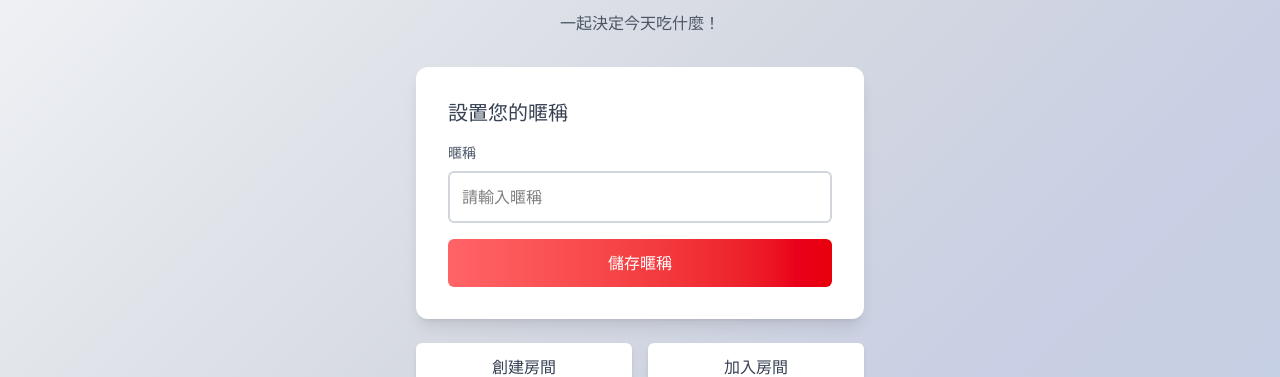
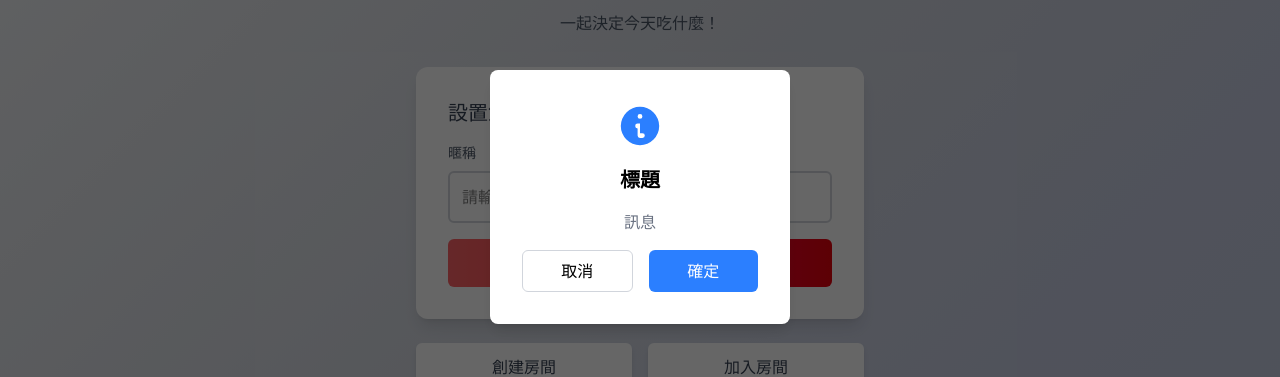
Before and after one commit to jon111rock/dine-vote, a Vue app: page / in a window 1280 px wide. Shown: the part 203-580 px from the top of the page. Built offline with nearby package versions, Linux system fonts and the light colour scheme; no server answers.

Commit message:
feat(modal): 新增Modal元件至App.vue，並調整DIcon元件以支持動態大小

```diff
--- a/src/App.vue
+++ b/src/App.vue
@@ -1,5 +1,6 @@
 <script setup>
 import ToastContainer from '@/components/common/ToastContainer.vue'
+import Modal from '@/components/common/Modal.vue'
 </script>
 
 <template>
@@ -12,6 +13,7 @@ import ToastContainer from '@/components/common/ToastContainer.vue'
       </router-view>
     </main>
     <ToastContainer />
+    <Modal />
   </div>
 </template>
 
--- a/src/components/common/DIcon.vue
+++ b/src/components/common/DIcon.vue
@@ -5,6 +5,10 @@ const props = defineProps({
   type: {
     type: String,
     required: true
+  },
+  size: {
+    type: String,
+    default: 12
   }
 })
 
@@ -16,21 +20,26 @@ const iconClass = computed(() => {
     'text-yellow-500': props.type === TOAST_TYPES.WARNING
   }
 })
+
+const iconSize = computed(() => {
+  return `w-${props.size} h-${props.size}`
+})
+
 </script>
 
 <template>
   <!-- 圖標 -->
-  <div class="flex-shrink-0" :class="iconClass">
-    <svg v-if="type === TOAST_TYPES.SUCCESS" class="w-6 h-6" fill="currentColor" viewBox="0 0 20 20" xmlns="http://www.w3.org/2000/svg">
+    <div class="flex-shrink-0" :class="[iconClass, iconSize]">
+    <svg v-if="type === TOAST_TYPES.SUCCESS" fill="currentColor" viewBox="0 0 20 20" xmlns="http://www.w3.org/2000/svg">
       <path fill-rule="evenodd" d="M10 18a8 8 0 100-16 8 8 0 000 16zm3.707-9.293a1 1 0 00-1.414-1.414L9 10.586 7.707 9.293a1 1 0 00-1.414 1.414l2 2a1 1 0 001.414 0l4-4z" clip-rule="evenodd"></path>
     </svg>
-    <svg v-else-if="type === TOAST_TYPES.ERROR" class="w-6 h-6" fill="currentColor" viewBox="0 0 20 20" xmlns="http://www.w3.org/2000/svg">
+    <svg v-else-if="type === TOAST_TYPES.ERROR" fill="currentColor" viewBox="0 0 20 20" xmlns="http://www.w3.org/2000/svg">
       <path fill-rule="evenodd" d="M10 18a8 8 0 100-16 8 8 0 000 16zM8.707 7.293a1 1 0 00-1.414 1.414L8.586 10l-1.293 1.293a1 1 0 101.414 1.414L10 11.414l1.293 1.293a1 1 0 001.414-1.414L11.414 10l1.293-1.293a1 1 0 00-1.414-1.414L10 8.586 8.707 7.293z" clip-rule="evenodd"></path>
     </svg>
-    <svg v-else-if="type === TOAST_TYPES.INFO" class="w-6 h-6" fill="currentColor" viewBox="0 0 20 20" xmlns="http://www.w3.org/2000/svg">
+    <svg v-else-if="type === TOAST_TYPES.INFO" fill="currentColor" viewBox="0 0 20 20" xmlns="http://www.w3.org/2000/svg">
       <path fill-rule="evenodd" d="M18 10a8 8 0 11-16 0 8 8 0 0116 0zm-7-4a1 1 0 11-2 0 1 1 0 012 0zM9 9a1 1 0 000 2v3a1 1 0 001 1h1a1 1 0 100-2h-1V9z" clip-rule="evenodd"></path>
     </svg>
-    <svg v-else-if="type === TOAST_TYPES.WARNING" class="w-6 h-6" fill="currentColor" viewBox="0 0 20 20" xmlns="http://www.w3.org/2000/svg">
+    <svg v-else-if="type === TOAST_TYPES.WARNING" fill="currentColor" viewBox="0 0 20 20" xmlns="http://www.w3.org/2000/svg">
       <path fill-rule="evenodd" d="M8.257 3.099c.765-1.36 2.722-1.36 3.486 0l5.58 9.92c.75 1.334-.213 2.98-1.742 2.98H4.42c-1.53 0-2.493-1.646-1.743-2.98l5.58-9.92zM11 13a1 1 0 11-2 0 1 1 0 012 0zm-1-8a1 1 0 00-1 1v3a1 1 0 002 0V6a1 1 0 00-1-1z" clip-rule="evenodd"></path>
     </svg>
   </div>
--- /dev/null
+++ b/src/components/common/Modal.vue
@@ -0,0 +1,34 @@
+<script setup>
+import DIcon from "@/components/common/DIcon.vue"
+
+const props = defineProps({
+  open: {
+    type: Boolean,
+    required: true
+  },
+  title: {
+    type: String,
+    required: true,
+    default: '標題'
+  },
+  message: {
+    type: String,
+    required: true,
+    default: '訊息'
+  }
+})
+</script>
+
+<template>
+  <div class="fixed inset-0 flex items-center justify-center bg-black/60" v-if="true">
+    <div class="min-w-[300px] bg-white p-8 rounded-lg shadow-lg flex flex-col items-center gap-4">
+      <DIcon type="info" size="12" />
+      <h1 class="text-xl font-bold">{{ title }}</h1>
+      <p class="text-gray-500">{{ message }}</p>
+      <div class="flex gap-4 w-full">
+        <button class="w-full border border-gray-300 px-4 py-2 rounded-md cursor-pointer">取消</button>
+        <button class="w-full bg-blue-500 text-white px-4 py-2 rounded-md cursor-pointer">確定</button>
+      </div>
+    </div>
+  </div>
+</template>
--- a/src/components/common/Toast.vue
+++ b/src/components/common/Toast.vue
@@ -101,7 +101,7 @@ onMounted(() => {
     <div class="flex gap-2">
       <!-- 圖標 -->
       <div class="flex-shrink-0">
-        <DIcon :type="type" />
+        <DIcon :type="type" :size="6" />
       </div>
       <!-- 文字 -->
       <div class="flex-grow">
```
